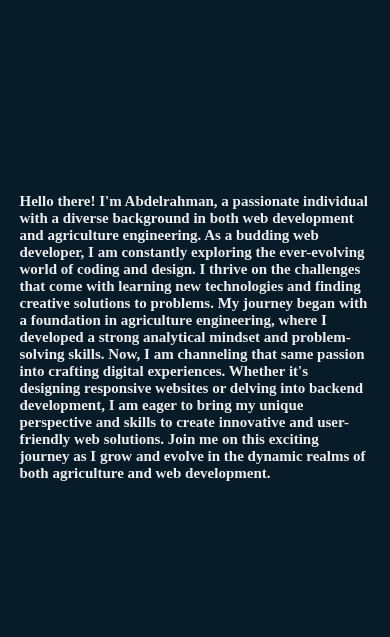
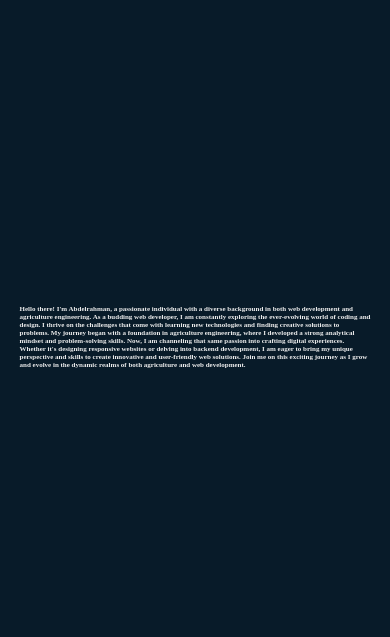
Before and after one commit to Abdelrahman2772/PORTFOLIO, a plain HTML site: page about.html in a window 390 px wide. Shown: the part 85-722 px from the top of the page. Drawn offline with nearby package versions, Linux system fonts and the light colour scheme.

Commit message:
Update style.css

```diff
--- a/style.css
+++ b/style.css
@@ -166,6 +166,6 @@ img{
     font-size: 15px;
   }
   .fo{
-    font-size: 15px;
+    font-size: 7px;
   }
 }
```
